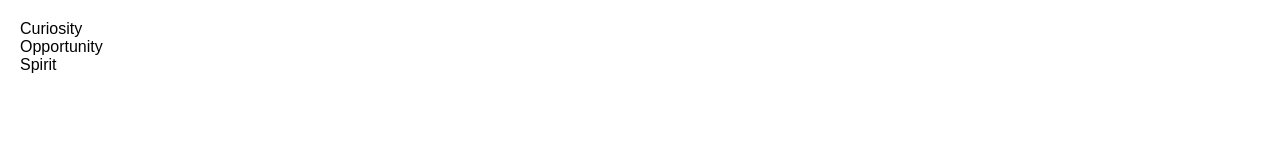
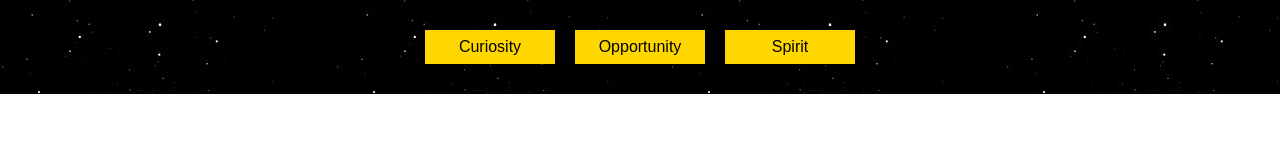
Before and after one commit to harrybeckwith/udacity-functional-project, a website: page src/public/index.html in a window 1280 px wide. Drawn offline with nearby package versions, Linux system fonts and the light colour scheme.

Commit message:
styles for header

```diff
--- a/src/public/assets/stylesheets/index.css
+++ b/src/public/assets/stylesheets/index.css
@@ -1,23 +1,5 @@
-/* -------------------  MOBILE  --------------------- */
-
 body {
-  display: flex;
-  flex-direction: column;
   font-family: Arial;
-  min-height: 100vh;
-}
-
-header {
-  /* header styles */
-}
-
-main {
-  flex: 1;
-  padding: 20px;
-}
-
-footer {
-  /* footer styles */
 }
 
 .rover__gallery {
@@ -34,6 +16,53 @@
   margin-bottom: 2%;
   margin-right: 1%;
   margin-left: 1%;
+}
+
+header {
+  background-image: url("../img/starfield-banner.jpg");
+  color: gold;
+  padding-bottom: 30px;
+  padding-top: 30px;
+  margin-bottom: 50px;
+}
+
+.rover-btns {
+  display: flex;
+  justify-content: center;
+}
+
+.rover-btns__btn {
+  margin-left: 10px;
+  margin-right: 10px;
+  background-color: gold;
+  color: #020202;
+  padding: 8px 15px;
+  min-width: 130px;
+  display: flex;
+  justify-content: center;
+  align-items: center;
+  cursor: pointer;
+  transition: 0.3s linear;
+}
+
+.rover-btns__btn:hover {
+  background-color: #020202;
+  color: gold;
+}
+
+.rover__details {
+  justify-content: center;
+  margin-top: 30px;
+}
+.rover__details__item {
+  margin-left: 10px;
+  margin-right: 10px;
+}
+.rover__details__item--gold {
+  color: gold;
+}
+.rover__details__item--white {
+  color: white;
 }
 
 /* -------------------  TABLET  --------------------- */
--- a/src/public/client.js
+++ b/src/public/client.js
@@ -1,45 +1,54 @@
-let store = {
+let store = Immutable.Map({
   photos: [],
   name: "",
   launchDate: "",
   landingDate: "",
   status: "",
-  rovers: Immutable.List(["Curiosity", "Opportunity", "Spirit"])
-};
-
+  rovers: Immutable.List(["Curiosity", "Opportunity", "Spirit"]),
+  showRoverInfo: false
+});
 // add our markup to the page
 const root = document.getElementById("root");
 // update store current and new
 const updateStore = (store, newState) => {
-  store = Object.assign(store, newState);
+  store = store.merge(store, newState);
   render(root, store);
 };
 // display to html
 const render = async (root, state) => {
   root.innerHTML = App(state);
 };
-
 // create content
 const App = state => {
-  let { rovers, photos, name, launchDate, landingDate, status } = state;
+  return `
+  <header>
+      <div class="rover-btns">
+        ${displayRoverNames(state.get("rovers"))}
+      </div>
+      <div style="${displayToggle(
+        state.get("showRoverInfo")
+      )}" class="rover__details">
+        <p class="rover__details__item"><span class="rover__details__item--white">Name: </span><span class="rover__details__item--gold">${state.get("name")}</span></p>
+        <p class="rover__details__item"><span class="rover__details__item--white">Launch date:</span> <span class="rover__details__item--gold"> ${state.get(
+          "launchDate"
+        )}</span></p>
+        <p class="rover__details__item"><span class="rover__details__item--white">Landing date:</span> <span class="rover__details__item--gold"> ${state.get(
+          "landingDate"
+        )}</span></p>
+        <p class="rover__details__item"><span class="rover__details__item--white">Status:</span><span class="rover__details__item--gold">  ${state.get("status")}</span></p>
+      </div>
+      </header>
 
-  return `
-      <div>
-      <section>
-        ${displayRoverNames(rovers)}
-      </section>
-          <section style="${checkAvailable(photos)}" class="rover">
-              <p>Name: ${name}</p>
-              <p>Launch date: ${launchDate}</p>
-              <p>Landing date: ${landingDate}</p>
-              <p>Status: ${status}</p>
               <div class="rover__gallery">
+              ${formattPhotos(state.get("photos"))}
+              </div>
 
-              ${formattPhotos(photos)}
-              </div>
-          </section>
-      </div>
   `;
+};
+// checks
+const displayToggle = boolean => {
+  if (boolean) return "display:flex";
+  return "display:none";
 };
 // Create photo markup for gallery
 const formattPhotos = arr => {
@@ -47,21 +56,12 @@
     .map(item => `<img src ="${item}" class="rover__gallery__img">`)
     .join(" ");
 };
-// check if any data
-const checkAvailable = arr => {
-  if (arr.length > 0) {
-    return "display:block;";
-  } else {
-    return "display:none;";
-  }
-};
-
 // rover names as buttons
 const displayRoverNames = arr => {
   return arr
     .map(
       item =>
-        `<div class="rover-btn" id="${item.toLowerCase()}" onClick="clickRoverButton(this)">${item}</div>`
+        `<div class="rover-btns__btn" id="${item.toLowerCase()}" onClick="clickRoverButton(this)">${item}</div>`
     )
     .join(" ");
 };
@@ -88,7 +88,8 @@
           name,
           launchDate,
           landingDate,
-          status
+          status,
+          showRoverInfo: true
         };
         // use found data to update store
         updateStore(store, newState);
@@ -99,8 +100,10 @@
 };
 // click on rover button
 const clickRoverButton = async e => {
+  console.log(e.id);
   // send id to api call
   await getRoverInfo(e.id);
 };
+
 // render to begin for buttons
 render(root, store);
```
Also changed, not shown: src/public/assets/img/starfield-banner.jpg (added).
